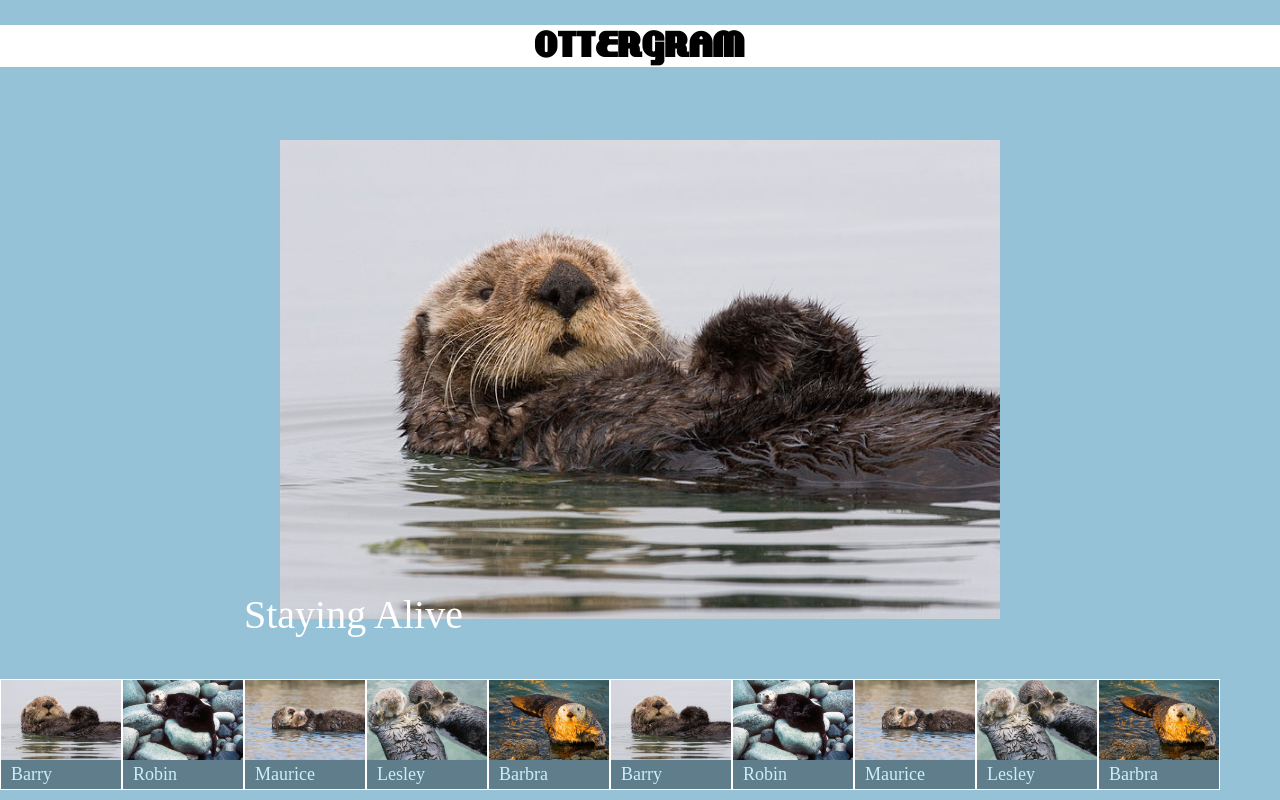
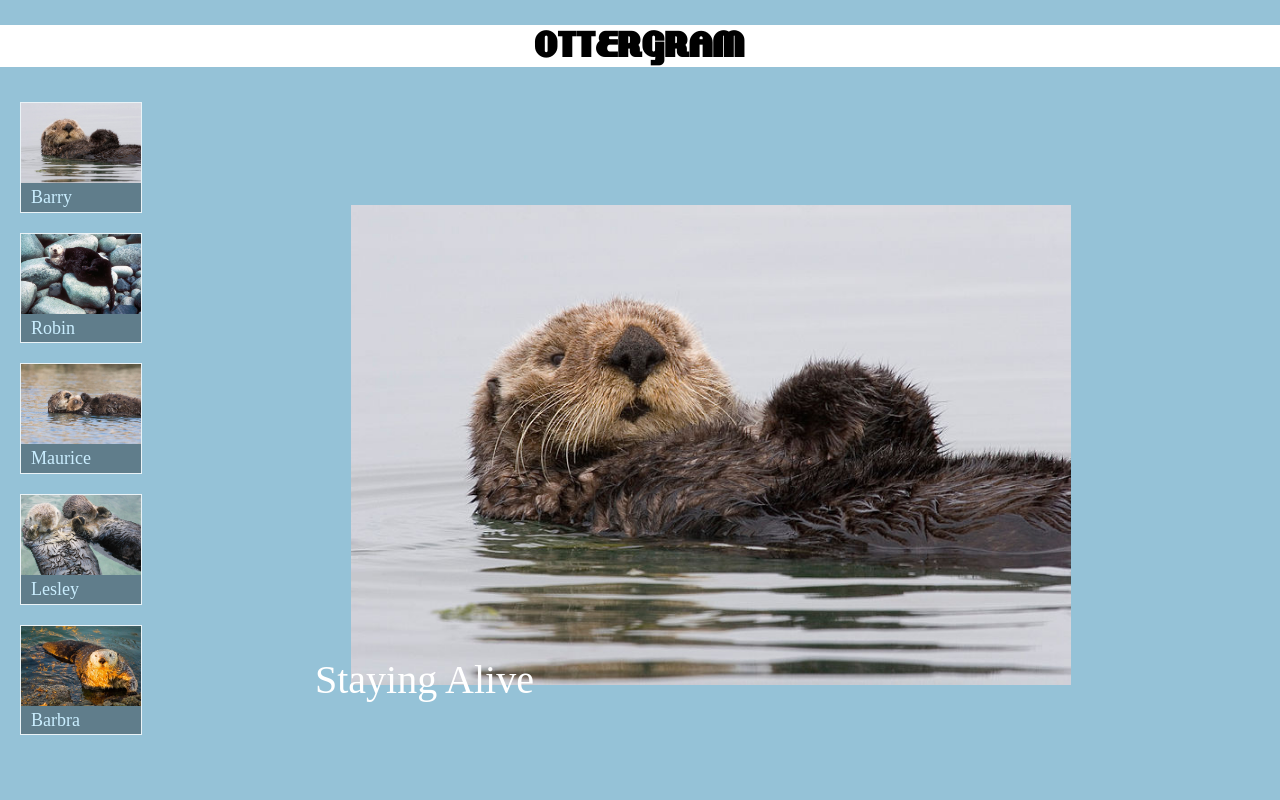
Before and after one commit to stvglass/ottergram, a plain HTML site: page index.html in a window 1280 px wide. Drawn offline with nearby package versions, Linux system fonts and the light colour scheme.

Commit message:
adding media query

```diff
--- a/index.html
+++ b/index.html
@@ -16,61 +16,31 @@
   <main class="main-content">
     <ul class="thumbnail-list">
       <li class="thumbnail-item">
-        <a href="#">
+        <a href="img/otter1.jpg" data-image-role="trigger" data-image-title="Stayin' Alive" data-image-url="img/otter1.jpg">
           <img class="thumbnail-image" src="img/otter1.jpg" alt="Barry the Otter">
           <span class="thumbnail-title">Barry</span>
         </a>
       </li>
       <li class="thumbnail-item">
-        <a href="#">
+        <a href="img/otter2.jpg" data-image-role="trigger" data-image-title="How Deep Is You Love" data-image-url="img/otter2.jpg">
           <img class="thumbnail-image" src="img/otter2.jpg" alt="Robin the Otter">
           <span class="thumbnail-title">Robin</span>
         </a>
       </li>
-      <li class="thumbnail-item">
-        <a href="#">
+      <li class="thumbnail-item" data-image-role="trigger" data-image-title="You Should Be Dancing" data-image-url="img/otter3.jpg">
+        <a href="img/otter3.jpg">
           <img class="thumbnail-image" src="img/otter3.jpg" alt="Maurice the Otter">
           <span class="thumbnail-title">Maurice</span>
         </a>
       </li>
-      <li class="thumbnail-item">
-        <a href="#">
+      <li class="thumbnail-item" data-image-role="trigger" data-image-title="Night Fever" data-image-url="img/otter4.jpg">
+        <a href="img/otter4.jpg">
           <img class="thumbnail-image" src="img/otter4.jpg" alt="Lesley the Otter">
           <span class="thumbnail-title">Lesley</span>
         </a>
       </li>
-      <li class="thumbnail-item">
-        <a href="#">
-          <img class="thumbnail-image" src="img/otter5.jpg" alt="Lesley the Otter">
-          <span class="thumbnail-title">Barbra</span>
-        </a>
-      </li>
-      <li class="thumbnail-item">
-        <a href="#">
-          <img class="thumbnail-image" src="img/otter1.jpg" alt="Barry the Otter">
-          <span class="thumbnail-title">Barry</span>
-        </a>
-      </li>
-      <li class="thumbnail-item">
-        <a href="#">
-          <img class="thumbnail-image" src="img/otter2.jpg" alt="Robin the Otter">
-          <span class="thumbnail-title">Robin</span>
-        </a>
-      </li>
-      <li class="thumbnail-item">
-        <a href="#">
-          <img class="thumbnail-image" src="img/otter3.jpg" alt="Maurice the Otter">
-          <span class="thumbnail-title">Maurice</span>
-        </a>
-      </li>
-      <li class="thumbnail-item">
-        <a href="#">
-          <img class="thumbnail-image" src="img/otter4.jpg" alt="Lesley the Otter">
-          <span class="thumbnail-title">Lesley</span>
-        </a>
-      </li>
-      <li class="thumbnail-item">
-        <a href="#">
+      <li class="thumbnail-item" data-image-role="trigger" data-image-title="To Love Somebody" data-image-url="img/otter5.jpg">
+        <a href="img/otter5.jpg">
           <img class="thumbnail-image" src="img/otter5.jpg" alt="Lesley the Otter">
           <span class="thumbnail-title">Barbra</span>
         </a>
@@ -79,11 +49,12 @@
 
     <div class="detail-image-container">
       <div class="detail-image-frame">
-        <img class="detail-image" src="img/otter1.jpg" alt="">
-        <span class="detail-image-title">Staying Alive</span>
+        <img class="detail-image" data-image-role="target" src="img/otter1.jpg" alt="">
+        <span class="detail-image-title" data-image-role="title">Staying Alive</span>
       </div>
     </div>
   </main>
+  <script src="scripts/main.js" charset="utf-8"></script>
 </body>
 
 </html>
--- a/stylesheets/styles.css
+++ b/stylesheets/styles.css
@@ -43,13 +43,14 @@ a {
 }
 
 .thumbnail-item {
+  border: 1px solid rgb(100%, 100%, 100%);
+  border: 1px solid rgba(100%, 100%, 100%, 0.8);
+  display: inline-block;
+  justify-content: space-between;
+  max-width: 120px;
   min-width: 120px;
-  max-width: 120px;
-  border: 1px solid rgba(100%, 100%, 100%, 0.8);
-  border: 1px solid rgb(100%, 100%, 100%);
-  display: inline-block;
   width: 120px;
-  justify-content: space-between;
+
 }
 
 .thumbnail-list {
@@ -100,3 +101,25 @@ a {
   text-shadow: rgba(0, 0, 0, 0.9) 1px, 2px, 9px;
   font-size: 40px;
 }
+
+@media all and (min-width: 768px) {
+
+  .main-content {
+    flex-direction: row;
+    overflow: hidden;
+  }
+
+  .thumbnail-list {
+    flex-direction: column;
+    order: 0;
+    margin-left: 20px;
+  }
+
+  .thumbnail-item {
+    max-width: 260px;
+  }
+
+  .thumbnail-item + .thumbnail-item {
+    margin-top: 20px;
+  }
+}
```
Also changed, not shown: scripts/main.js (added).
